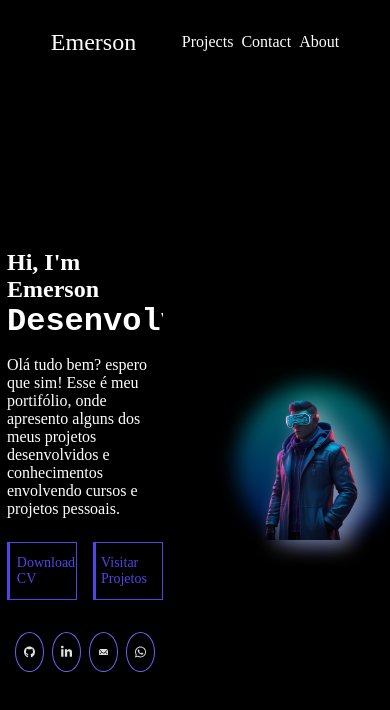
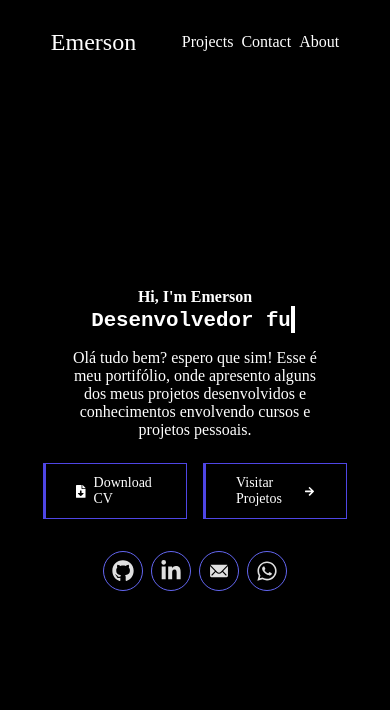
Before and after one commit to EmersonSinezio/Emerson_Portfolio, a React (Vite) app: page / in a window 390 px wide. Shown: the top 710 px of the page. Built offline with nearby package versions, Linux system fonts and the light colour scheme.

Commit message:
responsividade home

```diff
--- a/src/components/typewriter.tsx
+++ b/src/components/typewriter.tsx
@@ -34,17 +34,7 @@ const Typewriter = () => {
     return () => clearTimeout(timer);
   }, [charIndex, isDeleting, currentTextIndex]);
 
-  // Estilos CSS inline
   const styles = {
-    typewriter: {
-      fontFamily: "monospace",
-      fontSize: "2rem",
-      fontWeight: "bold",
-      whiteSpace: "nowrap",
-      overflow: "hidden",
-      margin: "0 auto",
-      paddingRight: "4px",
-    },
     blink: {
       animation: "blink 1s step-end infinite",
       borderRight: "4px solid",
@@ -52,7 +42,7 @@ const Typewriter = () => {
   };
 
   return (
-    <div style={styles.typewriter}>
+    <div className="typewriter">
       {text}
       <span style={styles.blink}></span>
       <style>
--- a/src/pages/home.tsx
+++ b/src/pages/home.tsx
@@ -32,23 +32,23 @@ function Home() {
           </Link>
         </div>
         <div className="contact-icons">
-          <a href="">
+          <a href="https://github.com/EmersonSinezio">
             <FaGithub className="icon" />
           </a>
-          <a href="">
+          <a href="https://www.linkedin.com/in/emerson-sineziio">
             <FaLinkedinIn className="icon" />
           </a>
-          <a href="">
+          <a href="mailto:emerson.sineziio@gmail.com">
             <IoIosMail className="icon" />
           </a>
-          <a href="">
+          <a href="https://api.whatsapp.com/send?phone=5585992846060">
             <FaWhatsapp className="icon" />
           </a>
         </div>
       </div>
       <div className="home_right">
         <div className="home_right_background"></div>
-        <img src="./assets/Home.png" />
+        <img src="./assets/Home.png" className="home_right_image" alt="" />
       </div>
     </div>
   );
--- a/src/styles/index.css
+++ b/src/styles/index.css
@@ -43,15 +43,17 @@ body {
 
 .home_container {
   width: 100%;
-  height: 90vh;
+  height: 89vh;
   display: flex;
   justify-content: center;
   align-items: center;
   gap: 4rem;
+  overflow: hidden;
 }
 
 .home_container .home_left {
-  width: 40%;
+  width: 60%;
+  padding: 0 2rem;
 }
 
 .home_container .home_left h1 {
@@ -87,7 +89,7 @@ body {
 }
 
 .home_container .home_left .custom-button .icon {
-  color: #4f46e5;
+  color: #fff;
 }
 
 .home_container .home_left .custom-button:focus {
@@ -113,7 +115,7 @@ body {
   position: relative;
   font-size: 0.875rem;
   font-weight: 500;
-  color: #4f46e5;
+  color: #fff;
   transition: color 0.3s ease;
 }
 
@@ -161,7 +163,7 @@ body {
   position: relative;
 }
 
-.home_container .home_right img {
+.home_container .home_right .home_right_image {
   width: 100%;
 }
 
@@ -206,6 +208,16 @@ body {
   animation: blink 1s step-end infinite;
 }
 
+.typewriter {
+  font-family: monospace;
+  font-size: 1.5rem;
+  font-weight: bold;
+  white-space: nowrap;
+  overflow: hidden;
+  margin: 0 auto;
+  padding-right: 4px;
+}
+
 @keyframes fade-in {
   from {
     filter: drop-shadow(10px 5px 10px rgba(255, 255, 255, 0.3));
@@ -247,6 +259,68 @@ body {
   }
   50% {
     background-position: 100% 50%;
+  }
+}
+
+@media (max-width: 1024px) {
+  .home_container {
+    flex-direction: column;
+  }
+  .home_container .home_left {
+    width: 70%;
+    margin-bottom: 2rem;
+  }
+  .home_container .home_left h1 {
+    font-size: 1.5rem;
+  }
+  .home_container .home_left h2 {
+    font-size: 1.2rem;
+  }
+  .home_container .home_left p {
+    font-size: 1rem;
+  }
+  .home_container .home_left .home_buttons {
+    justify-content: start;
+  }
+  .home_container .home_left .contact-icons {
+    justify-content: start;
+  }
+  .home_container .home_right {
+    display: none;
+  }
+}
+
+@media (max-width: 768px) {
+  .home_container {
+    flex-direction: column;
+  }
+  .home_container .home_left {
+    width: 100%;
+  }
+  .home_container .home_left .home_buttons {
+    justify-content: center;
+  }
+  .home_container .home_left .contact-icons {
+    justify-content: center;
+  }
+  .home_container .home_left .typewriter {
+    font-size: 1.3rem;
+    text-align: center;
+  }
+  .home_container .home_left h2 {
+    font-size: 1rem;
+    text-align: center;
+  }
+  .home_container .home_left p {
+    font-size: 1rem;
+    margin: 1rem auto;
+    text-align: center;
+    width: 80%;
+  }
+  .home_container .home_left .home_buttons a {
+    width: 9rem;
+    height: 3.5rem;
+    font-size: 0.8rem;
   }
 }
 
--- a/src/styles/index.scss
+++ b/src/styles/index.scss
@@ -113,11 +113,13 @@ body {
 //Home Page Style
 .home_container {
   width: 100%;
-  height: 90vh;
+  height: 89vh;
   @include flex-center;
   gap: 4rem;
+  overflow: hidden;
   .home_left {
-    width: 40%;
+    width: 60%;
+    padding: 0 2rem;
     h1 {
       font-weight: bold;
       font-size: $font-lg;
@@ -143,7 +145,7 @@ body {
       @include flex-center;
       gap: 0.5rem;
       .icon {
-        color: $color6;
+        color: $color2;
       }
     }
 
@@ -169,7 +171,7 @@ body {
       position: relative;
       font-size: 0.875rem;
       font-weight: 500;
-      color: $color6;
+      color: $color2;
       transition: color 0.3s ease;
     }
 
@@ -207,7 +209,7 @@ body {
   .home_right {
     width: 40%;
     position: relative;
-    img {
+    .home_right_image {
       width: 100%;
     }
     .home_right_background {
@@ -245,6 +247,17 @@ body {
 .animate-blink {
   animation: blink 1s step-end infinite;
 }
+
+.typewriter {
+  font-family: monospace;
+  font-size: 1.5rem;
+  font-weight: bold;
+  white-space: nowrap;
+  overflow: hidden;
+  margin: 0 auto;
+  padding-right: 4px;
+}
+
 @keyframes fade-in {
   from {
     filter: drop-shadow(10px 5px 10px rgba(255, 255, 255, 0.3));
@@ -290,6 +303,70 @@ body {
   }
 }
 
+@media (max-width: 1024px) {
+  .home_container {
+    flex-direction: column;
+    .home_left {
+      width: 70%;
+      margin-bottom: 2rem;
+      h1 {
+        font-size: 1.5rem;
+      }
+      h2 {
+        font-size: 1.2rem;
+      }
+      p {
+        font-size: 1rem;
+      }
+      .home_buttons {
+        justify-content: start;
+      }
+      .contact-icons {
+        justify-content: start;
+      }
+    }
+    .home_right {
+      display: none;
+    }
+  }
+}
+@media (max-width: 768px) {
+  .home_container {
+    flex-direction: column;
+    .home_left {
+      width: 100%;
+      .home_buttons {
+        justify-content: center;
+      }
+      .contact-icons {
+        justify-content: center;
+      }
+      .typewriter {
+        font-size: 1.3rem;
+        text-align: center;
+      }
+      h2 {
+        font-size: 1rem;
+        text-align: center;
+      }
+      p {
+        font-size: 1rem;
+        margin: 1rem auto;
+        text-align: center;
+        width: 80%;
+      }
+      .home_buttons {
+        a {
+          width: 9rem;
+          height: 3.5rem;
+          font-size: 0.8rem;
+        }
+      }
+    }
+  }
+}
+@media (max-width: 480px) {
+}
 // Section projects styles
 .section-container {
   color: #4b5563; /* text-gray-600 */
```
Also changed, not shown: src/styles/index.min.css.
